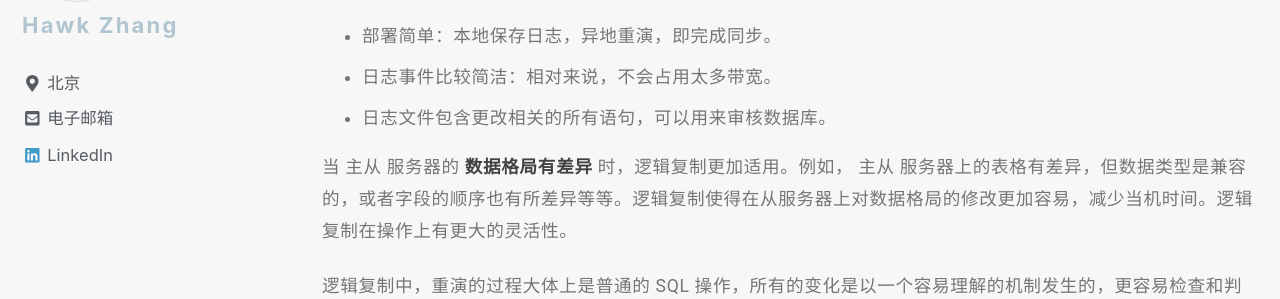
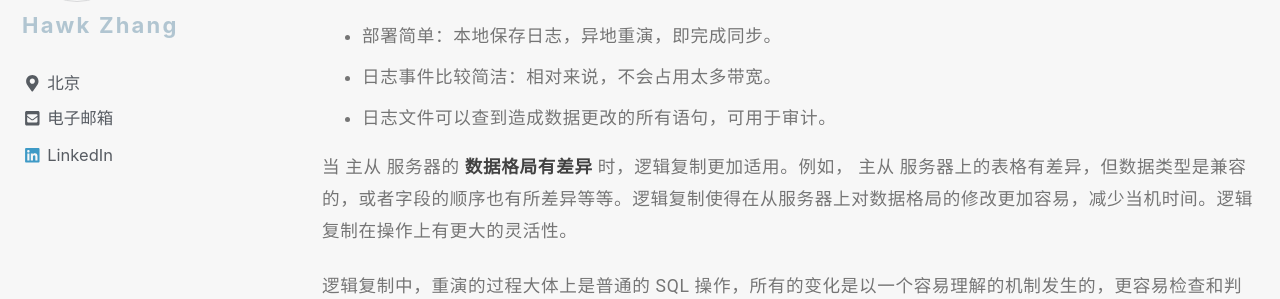
Before and after one commit to narru888/linotes_note, a Jekyll site: the page built from _posts/mysql/2016-03-01-repl.deeper.md, in a window 1280 px wide and 900 px high, scrolled down 1705 px. Shown: the part 152-451 px from the top of the window. Built offline with Jekyll 4.4.1, drawn with Linux system fonts in a browser that asks for light colours; nearby versions of some CDN libraries; a script that is not in the unit is left out.

Commit message:
update on 2018-08-17 09:40:02 CST

```diff
--- a/_posts/mysql/2016-03-01-repl.deeper.md
+++ b/_posts/mysql/2016-03-01-repl.deeper.md
@@ -36,7 +36,7 @@ MySQL 5.0 及较早版本只支持逻辑复制。
 
 * 部署简单：本地保存日志，异地重演，即完成同步。
 * 日志事件比较简洁：相对来说，不会占用太多带宽。
-* 日志文件包含更改相关的所有语句，可以用来审核数据库。
+* 日志文件可以查到造成数据更改的所有语句，可用于审计。
 
 当 主从 服务器的 **数据格局有差异** 时，逻辑复制更加适用。例如， 主从 服务器上的表格有差异，但数据类型是兼容的，或者字段的顺序也有所差异等等。逻辑复制使得在从服务器上对数据格局的修改更加容易，减少当机时间。逻辑复制在操作上有更大的灵活性。
 
```
